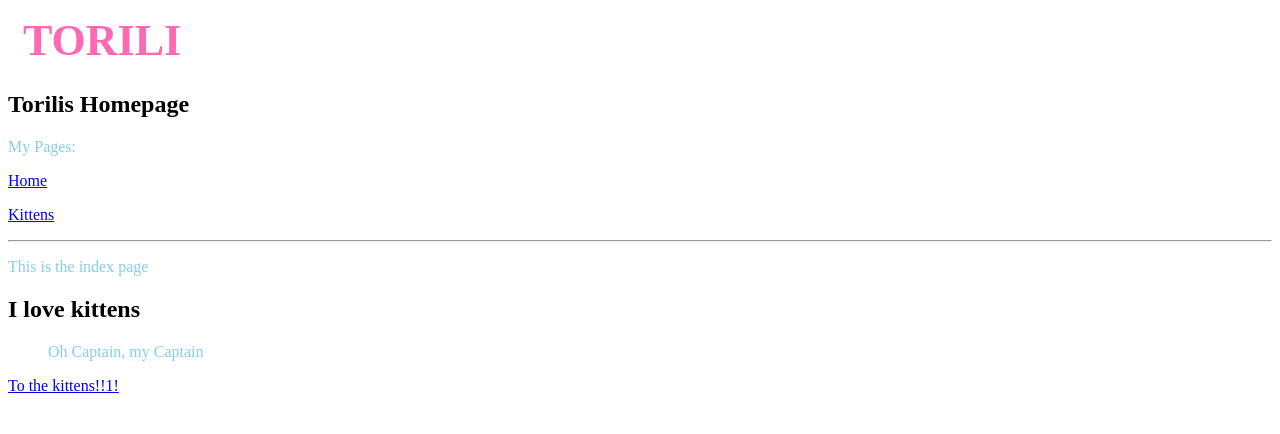
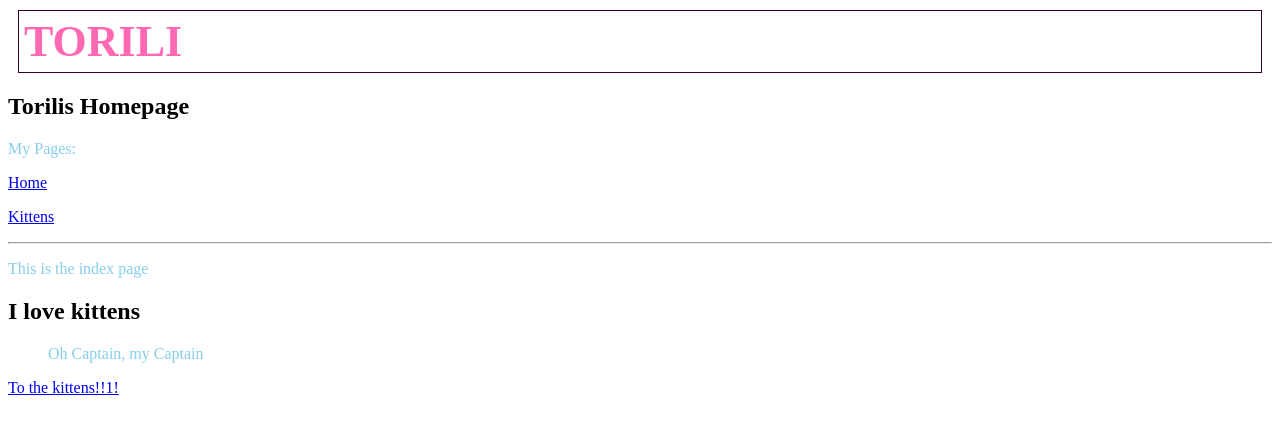
Before and after one commit to Torili/Torili.github.io, a Jekyll site: the page built from index.html, in a window 1280 px wide. Shown: the top 434 px of the page. Built offline with Jekyll 4.4.1, drawn with Linux system fonts in a browser that asks for light colours.

Commit message:
Update style.css

```diff
--- a/css/style.css
+++ b/css/style.css
@@ -3,7 +3,7 @@ h1 {
   font-size: 44px;
   text-transform: uppercase;
 
-  border: 1px #330033;
+  border: 1px solid #330033;
   margin: 10px;
   padding: 5px;
 }
```
